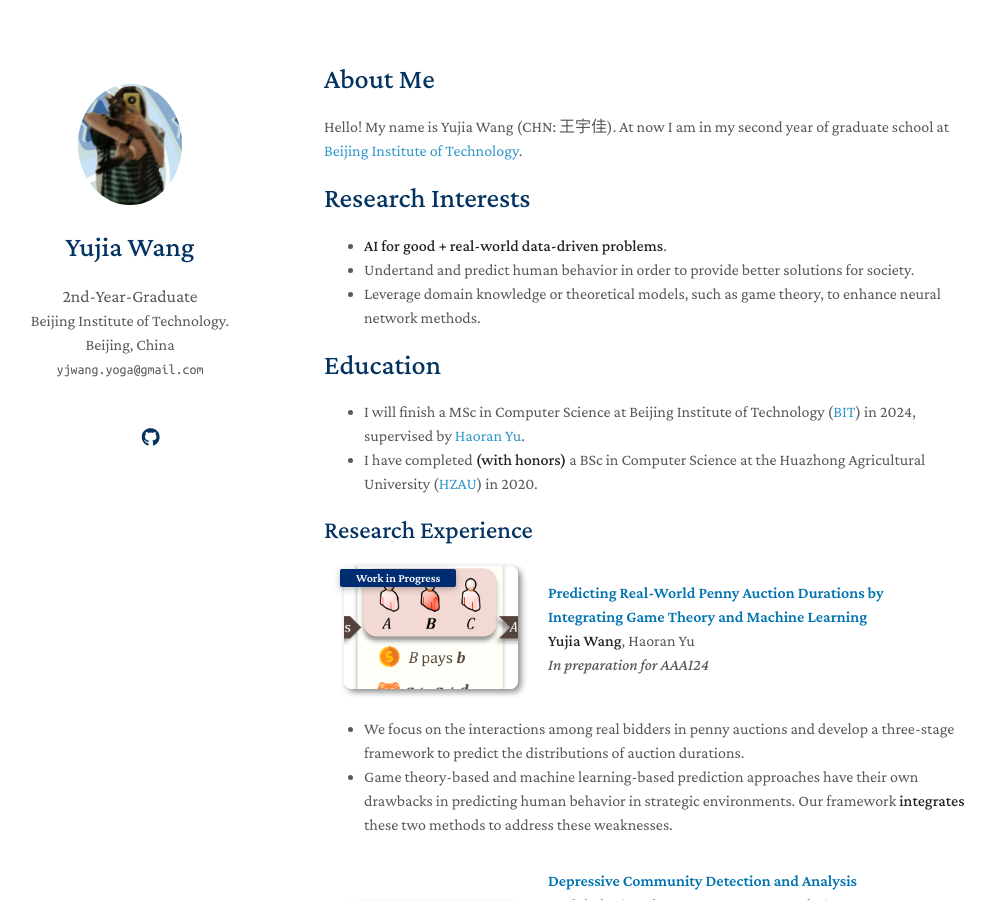
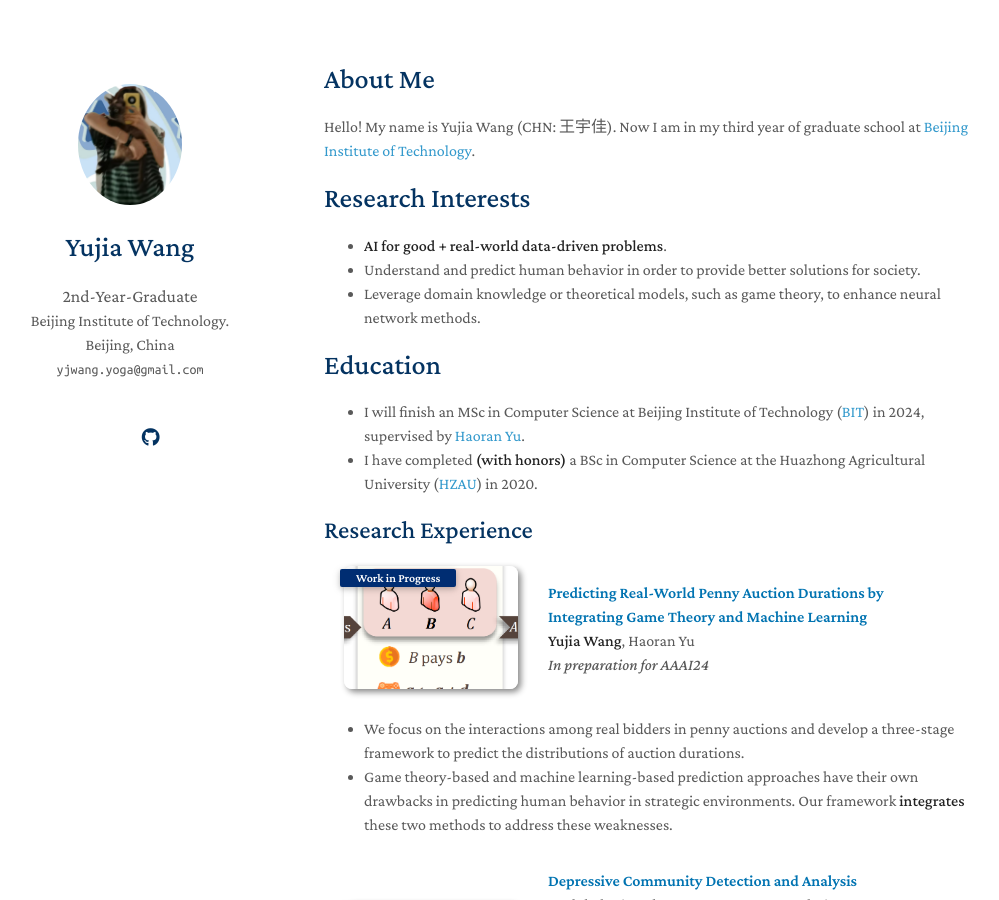
Before and after one commit to YogaWang7/YogaWang7.github.io, a Jekyll site: the page built from index.md, in a window 1280 px wide and 900 px high. Shown: the whole window, without its empty margins (146-1145 px from the left). Built offline with Jekyll 4.4.1, drawn with Linux system fonts in a browser that asks for light colours; nearby versions of some CDN libraries; a style sheet for code colours, icons or effects is not loaded; our own code applies the rules of GitHub Pages for plain Markdown files; some of the changed text lies outside the part shown.

Commit message:
Update index.md

```diff
--- a/index.md
+++ b/index.md
@@ -4,17 +4,17 @@ layout: homepage
 
 # About Me
 
-Hello! My name is Yujia Wang (CHN: 王宇佳). At now I am in my second year of graduate school at [Beijing Institute of Technology](https://english.bit.edu.cn/).
+Hello! My name is Yujia Wang (CHN: 王宇佳). Now I am in my third year of graduate school at [Beijing Institute of Technology](https://english.bit.edu.cn/).
 
 # Research Interests
 
 - **AI for good + real-world data-driven problems**.
-- Undertand and predict human behavior in order to provide better solutions for society.
+- Understand and predict human behavior in order to provide better solutions for society.
 - Leverage domain knowledge or theoretical models, such as game theory, to enhance neural network methods.
 
 # Education
 
-- I will finish a MSc in Computer Science at Beijing Institute of Technology ([BIT](https://english.bit.edu.cn/)) in 2024, supervised by <a href = "https://scholar.google.com/citations?hl=en&user=-vZRFXgAAAAJ">Haoran Yu</a>.
+- I will finish an MSc in Computer Science at Beijing Institute of Technology ([BIT](https://english.bit.edu.cn/)) in 2024, supervised by <a href = "https://scholar.google.com/citations?hl=en&user=-vZRFXgAAAAJ">Haoran Yu</a>.
 - I have completed **(with honors)** a BSc in Computer Science at the Huazhong Agricultural University ([HZAU](http://www.hzau.edu.cn/en/HOME.htm)) in 2020.
 
 {% include_relative _includes/publications.md %}
@@ -31,7 +31,7 @@ Hello! My name is Yujia Wang (CHN: 王宇佳). At now I am in my second year of
   - Excellent Student Leader.
   - Second Prize in the National English Competition for College Students. (Top 3% of HZAU)
 
+<!--# Internships
+- Machine Learning Engineer/ Researcher in Taikang Insurance Group([Taikang]). It is *Fortune Global 500* and one of China’s largest insurance and financial services institutions -->
 
-# Internships
-- Machine Learning Engineer/ Researcher in Taikang Insurance Group([Taikang]). It is *Fortune Global 500* and one of China’s largest insurance and financial services institutions
-<!-- {% include_relative _includes/services.md %} -->
+{% include_relative _includes/services.md %}
```
